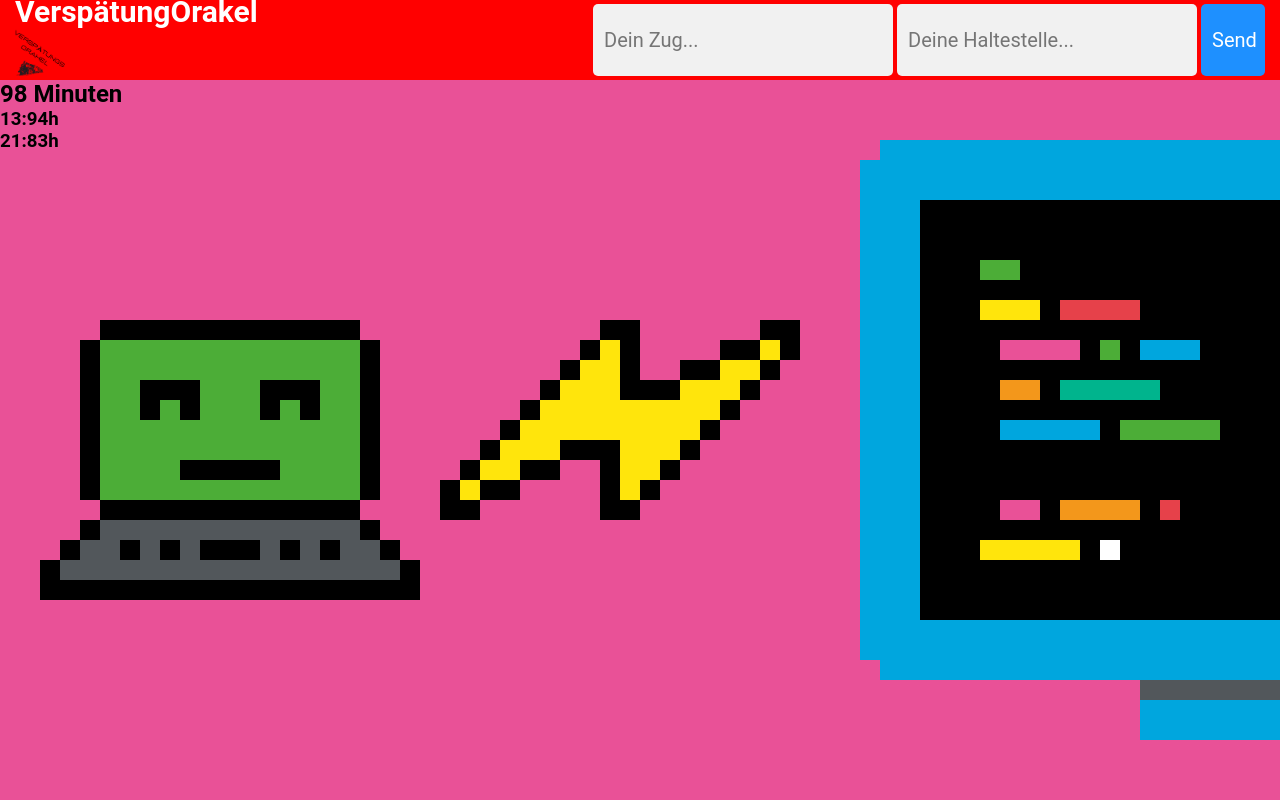
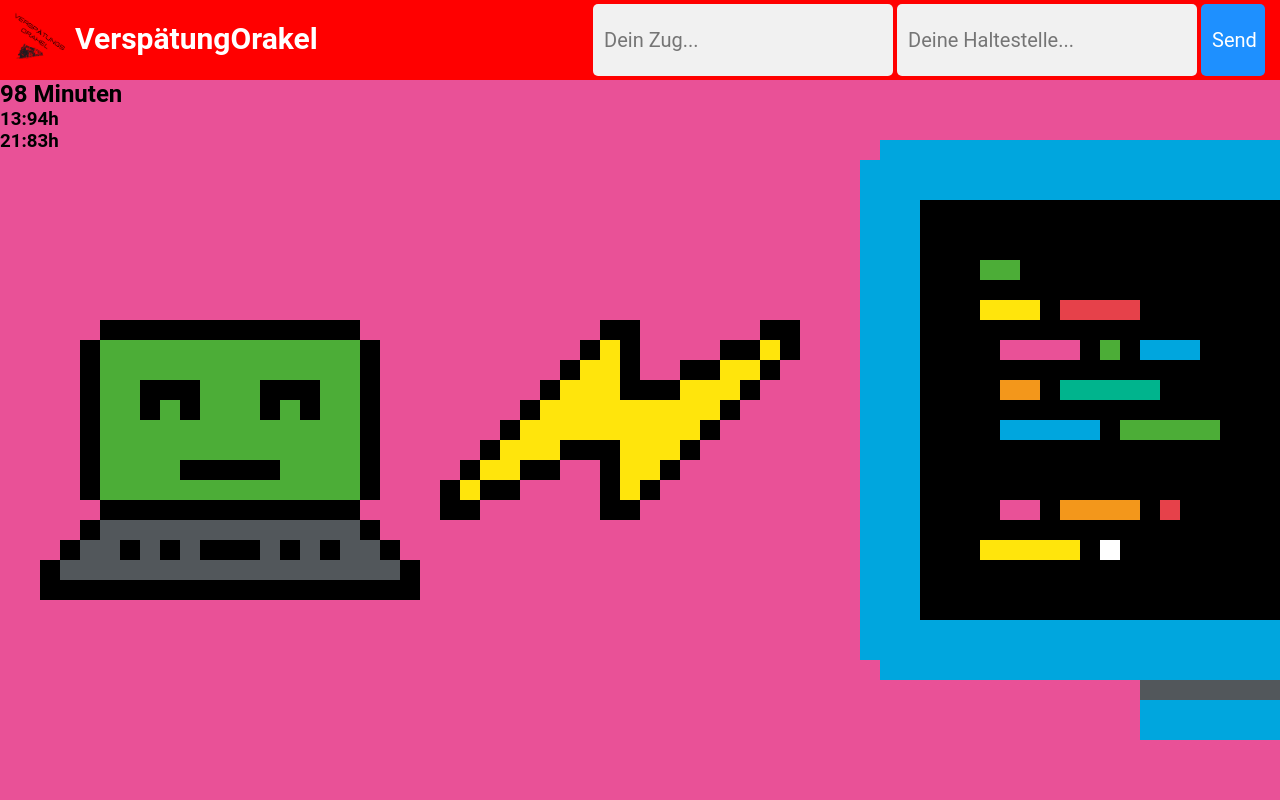
Before and after one commit to Jugendhackt/VerspaetungsOrakel, a Flask app: page / in a window 1280 px wide. Run offline with Flask 3, Linux system fonts and the light colour scheme; parts of the project's set-up code (start-up, migrations or seed data) failed here and were passed over.

Commit message:
Update style.css logo

```diff
--- a/verspaetungsorakel/static/style.css
+++ b/verspaetungsorakel/static/style.css
@@ -130,3 +130,15 @@ input[type=submit] {
   background-color: DodgerBlue !important;
   color: #ffffff;
 }
+
+.vsol{
+  position: absolute;
+  left: 0.5em;
+  top: 0.4em;
+}
+
+.vsou{
+  position: absolute;
+  left: 2.5em;
+  top: 0.7em;
+}
```
